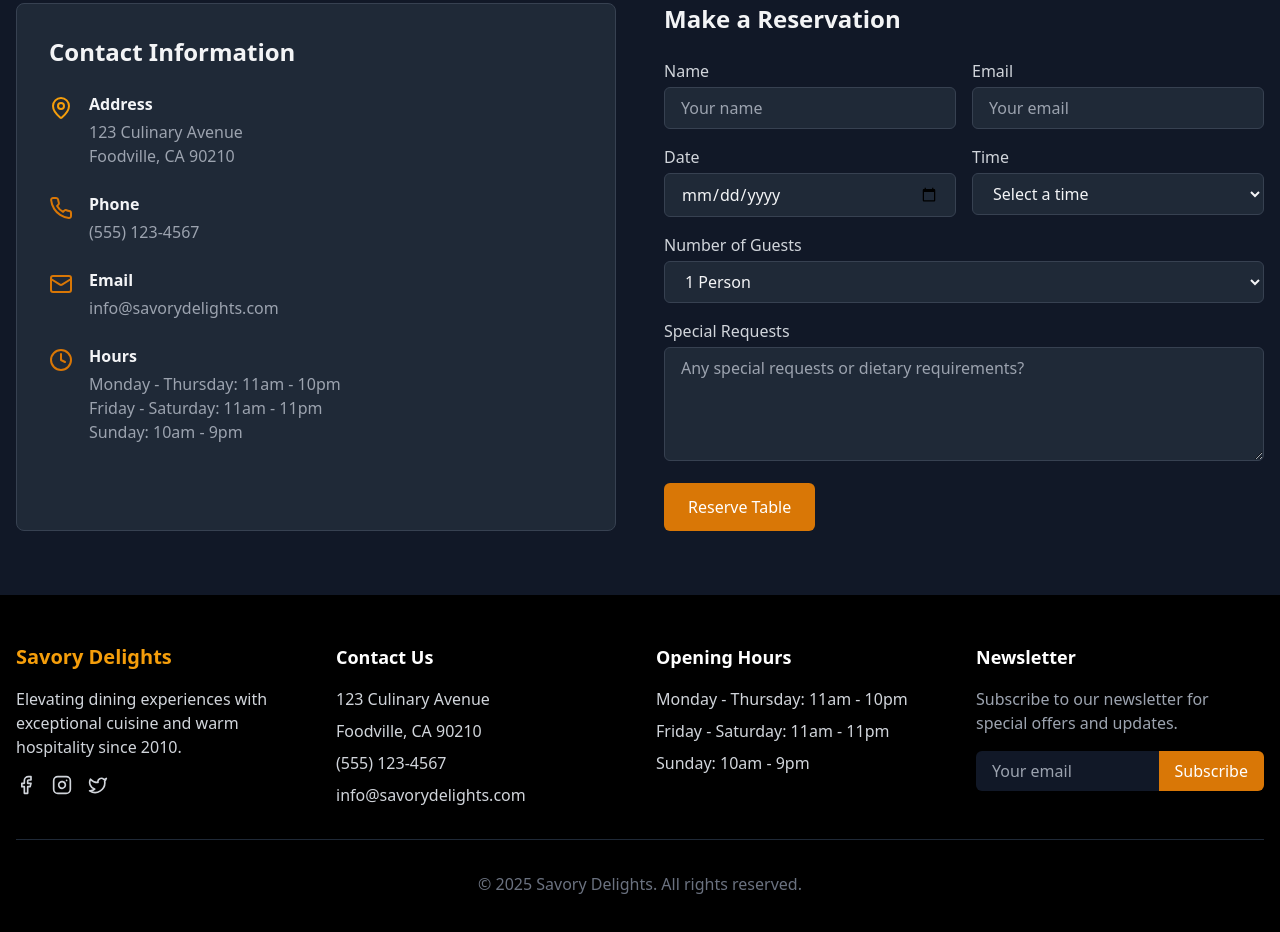
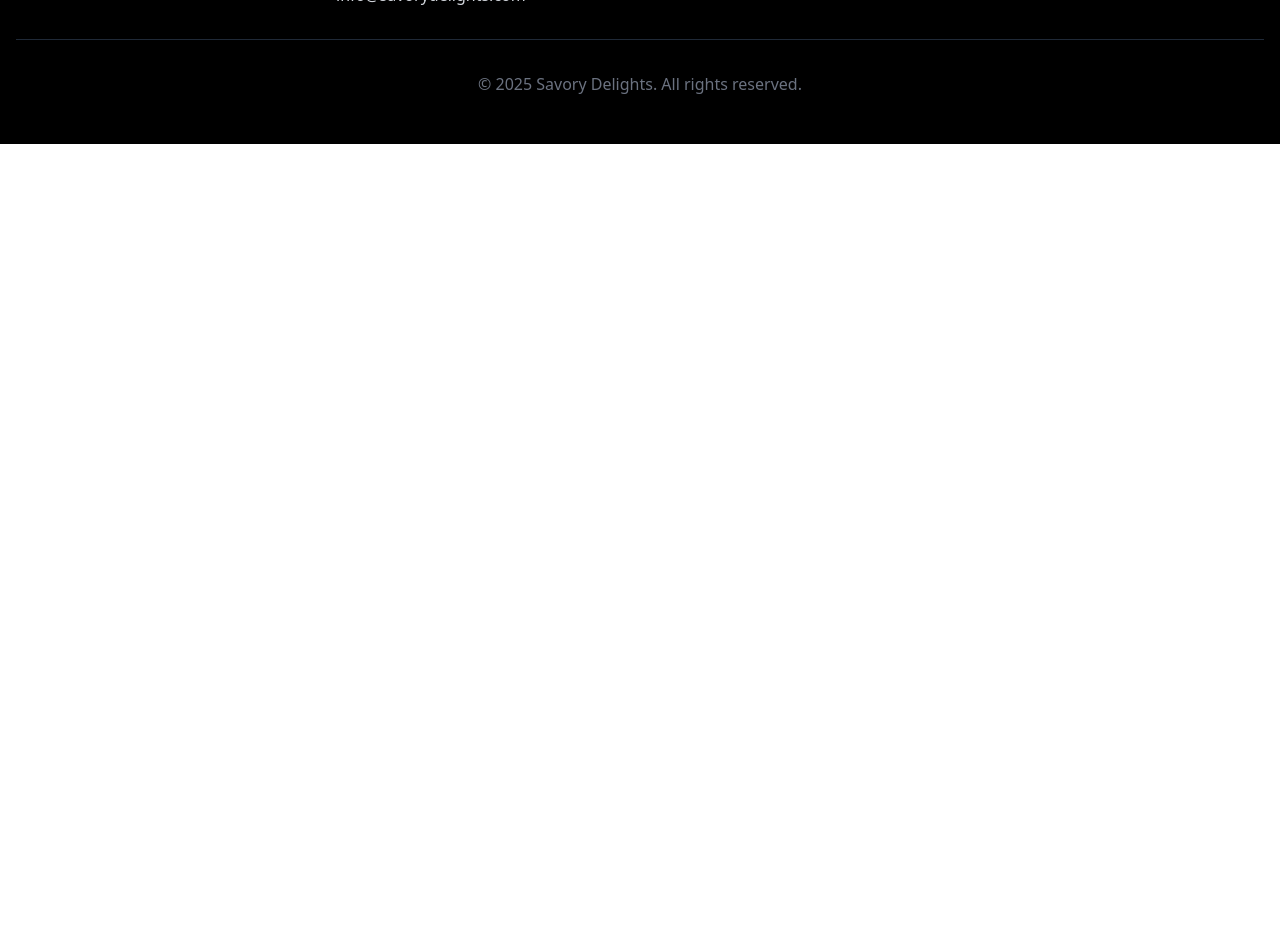
Before and after one commit to nulmul/restoapp, a React app: page / in a window 1280 px wide. Shown: the part 3660-4592 px from the top of the page. After the commit the page ends 3804 px from the top, so only its background shows below. Built offline with nearby package versions, Linux system fonts and the light colour scheme; the HTML template or start-up script is replaced by a standard one.

Commit message:
feat: add supabase client and .gitignore

```diff
--- a/src/App.tsx
+++ b/src/App.tsx
@@ -6,14 +6,17 @@ import About from './components/About';
 import Testimonials from './components/Testimonials';
 import Contact from './components/Contact';
 import Footer from './components/Footer';
+
 export function App() {
-  return <div className="font-sans bg-gray-900 text-gray-100">
+  return (
+    <div className="font-sans bg-gray-900 text-gray-100">
       <Header />
       <Hero />
       <Menu />
       <About />
       <Testimonials />
-      <Contact />
+      {/* <Contact /> */}
       <Footer />
-    </div>;
+    </div>
+  );
 }
--- a/src/components/Contact.tsx
+++ b/src/components/Contact.tsx
@@ -1,6 +1,45 @@
-import React from 'react';
-import { MapPinIcon, PhoneIcon, ClockIcon, MailIcon } from 'lucide-react';
+import React, { useState } from 'react';
+import { supabase } from '../supabaseClient'; // Import the supabase client
+
 const Contact = () => {
+  const [name, setName] = useState('');
+  const [email, setEmail] = useState('');
+  const [date, setDate] = useState('');
+  const [time, setTime] = useState('');
+  const [guests, setGuests] = useState('1');
+  const [message, setMessage] = useState('');
+  const [submitting, setSubmitting] = useState(false);
+  const [submitStatus, setSubmitStatus] = useState('');
+
+  const handleSubmit = async (e: React.FormEvent) => {
+    e.preventDefault();
+    setSubmitting(true);
+    setSubmitStatus('');
+
+    const { data, error } = await supabase
+      .from('reservations')
+      .insert([
+        { name, email, date, time, guests: parseInt(guests), special_requests: message },
+      ]);
+
+    setSubmitting(false);
+
+    if (error) {
+      console.error('Error inserting reservation:', error);
+      setSubmitStatus('Error submitting your reservation. Please try again.');
+    } else {
+      console.log('Reservation submitted:', data);
+      setSubmitStatus('Your reservation has been successfully submitted!');
+      // Clear form
+      setName('');
+      setEmail('');
+      setDate('');
+      setTime('');
+      setGuests('1');
+      setMessage('');
+    }
+  };
+
   return <section id="contact" className="py-16 bg-gray-900 w-full">
       <div className="container mx-auto px-4">
         <div className="text-center mb-12">
@@ -20,7 +59,6 @@ const Contact = () => {
             </h3>
             <div className="space-y-6">
               <div className="flex items-start">
-                <MapPinIcon className="text-amber-500 mr-4 mt-1" size={24} />
                 <div>
                   <h4 className="font-bold mb-1 text-gray-100">Address</h4>
                   <p className="text-gray-400">123 Culinary Avenue</p>
@@ -28,21 +66,18 @@ const Contact = () => {
                 </div>
               </div>
               <div className="flex items-start">
-                <PhoneIcon className="text-amber-600 mr-4 mt-1" size={24} />
                 <div>
                   <h4 className="font-bold mb-1 text-gray-100">Phone</h4>
                   <p className="text-gray-400">(555) 123-4567</p>
                 </div>
               </div>
               <div className="flex items-start">
-                <MailIcon className="text-amber-600 mr-4 mt-1" size={24} />
                 <div>
                   <h4 className="font-bold mb-1 text-gray-100">Email</h4>
                   <p className="text-gray-400">info@savorydelights.com</p>
                 </div>
               </div>
               <div className="flex items-start">
-                <ClockIcon className="text-amber-600 mr-4 mt-1" size={24} />
                 <div>
                   <h4 className="font-bold mb-1 text-gray-100">Hours</h4>
                   <p className="text-gray-400">
@@ -61,19 +96,19 @@ const Contact = () => {
             <h3 className="text-2xl font-bold mb-6 text-gray-100">
               Make a Reservation
             </h3>
-            <form className="space-y-4">
+            <form onSubmit={(e) => handleSubmit(e)} className="space-y-4">
               <div className="grid grid-cols-1 md:grid-cols-2 gap-4">
                 <div>
                   <label htmlFor="name" className="block text-gray-300 mb-1">
                     Name
                   </label>
-                  <input type="text" id="name" className="w-full px-4 py-2 bg-gray-800 border border-gray-700 rounded-md focus:outline-none focus:ring-2 focus:ring-amber-500 text-gray-100" placeholder="Your name" />
+                  <input type="text" id="name" value={name} onChange={(e) => setName(e.target.value)} required className="w-full px-4 py-2 bg-gray-800 border border-gray-700 rounded-md focus:outline-none focus:ring-2 focus:ring-amber-500 text-gray-100" placeholder="Your name" />
                 </div>
                 <div>
                   <label htmlFor="email" className="block text-gray-300 mb-1">
                     Email
                   </label>
-                  <input type="email" id="email" className="w-full px-4 py-2 bg-gray-800 border border-gray-700 rounded-md focus:outline-none focus:ring-2 focus:ring-amber-500 text-gray-100" placeholder="Your email" />
+                  <input type="email" id="email" value={email} onChange={(e) => setEmail(e.target.value)} required className="w-full px-4 py-2 bg-gray-800 border border-gray-700 rounded-md focus:outline-none focus:ring-2 focus:ring-amber-500 text-gray-100" placeholder="Your email" />
                 </div>
               </div>
               <div className="grid grid-cols-1 md:grid-cols-2 gap-4">
@@ -81,13 +116,13 @@ const Contact = () => {
                   <label htmlFor="date" className="block text-gray-300 mb-1">
                     Date
                   </label>
-                  <input type="date" id="date" className="w-full px-4 py-2 bg-gray-800 border border-gray-700 rounded-md focus:outline-none focus:ring-2 focus:ring-amber-500 text-gray-100" />
+                  <input type="date" id="date" value={date} onChange={(e) => setDate(e.target.value)} required className="w-full px-4 py-2 bg-gray-800 border border-gray-700 rounded-md focus:outline-none focus:ring-2 focus:ring-amber-500 text-gray-100" />
                 </div>
                 <div>
                   <label htmlFor="time" className="block text-gray-300 mb-1">
                     Time
                   </label>
-                  <select id="time" className="w-full px-4 py-2 bg-gray-800 border border-gray-700 rounded-md focus:outline-none focus:ring-2 focus:ring-amber-500 text-gray-100">
+                  <select id="time" value={time} onChange={(e) => setTime(e.target.value)} required className="w-full px-4 py-2 bg-gray-800 border border-gray-700 rounded-md focus:outline-none focus:ring-2 focus:ring-amber-500 text-gray-100">
                     <option value="">Select a time</option>
                     <option value="17:00">5:00 PM</option>
                     <option value="17:30">5:30 PM</option>
@@ -105,25 +140,26 @@ const Contact = () => {
                 <label htmlFor="guests" className="block text-gray-300 mb-1">
                   Number of Guests
                 </label>
-                <select id="guests" className="w-full px-4 py-2 bg-gray-800 border border-gray-700 rounded-md focus:outline-none focus:ring-2 focus:ring-amber-500 text-gray-100">
+                <select id="guests" value={guests} onChange={(e) => setGuests(e.target.value)} required className="w-full px-4 py-2 bg-gray-800 border border-gray-700 rounded-md focus:outline-none focus:ring-2 focus:ring-amber-500 text-gray-100">
                   <option value="1">1 Person</option>
                   <option value="2">2 People</option>
                   <option value="3">3 People</option>
                   <option value="4">4 People</option>
                   <option value="5">5 People</option>
                   <option value="6">6 People</option>
-                  <option value="7+">7+ People</option>
+                  <option value="7">7+ People</option>
                 </select>
               </div>
               <div>
                 <label htmlFor="message" className="block text-gray-300 mb-1">
                   Special Requests
                 </label>
-                <textarea id="message" rows={4} className="w-full px-4 py-2 bg-gray-800 border border-gray-700 rounded-md focus:outline-none focus:ring-2 focus:ring-amber-500 text-gray-100" placeholder="Any special requests or dietary requirements?"></textarea>
+                <textarea id="message" value={message} onChange={(e) => setMessage(e.target.value)} rows={4} className="w-full px-4 py-2 bg-gray-800 border border-gray-700 rounded-md focus:outline-none focus:ring-2 focus:ring-amber-500 text-gray-100" placeholder="Any special requests or dietary requirements?"></textarea>
               </div>
-              <button type="submit" className="bg-amber-600 text-white px-6 py-3 rounded-md font-medium hover:bg-amber-700 transition-colors">
-                Reserve Table
+              <button type="submit" disabled={submitting} className="bg-amber-600 text-white px-6 py-3 rounded-md font-medium hover:bg-amber-700 transition-colors disabled:bg-gray-500">
+                {submitting ? 'Submitting...' : 'Reserve Table'}
               </button>
+              {submitStatus && <p className={`mt-4 text-center ${submitStatus.includes('Error') ? 'text-red-500' : 'text-green-500'}`}>{submitStatus}</p>}
             </form>
           </div>
         </div>
--- a/src/components/Footer.tsx
+++ b/src/components/Footer.tsx
@@ -1,5 +1,5 @@
 import React from 'react';
-import { FacebookIcon, InstagramIcon, TwitterIcon } from 'lucide-react';
+
 const Footer = () => {
   return <footer className="bg-black text-white py-12 w-full">
       <div className="container mx-auto px-4">
@@ -15,13 +15,13 @@ const Footer = () => {
             </p>
             <div className="flex space-x-4">
               <a href="#" className="text-gray-300 hover:text-amber-500 transition-colors">
-                <FacebookIcon size={20} />
+
               </a>
               <a href="#" className="text-gray-300 hover:text-amber-500 transition-colors">
-                <InstagramIcon size={20} />
+
               </a>
               <a href="#" className="text-gray-300 hover:text-amber-500 transition-colors">
-                <TwitterIcon size={20} />
+
               </a>
             </div>
           </div>
--- a/src/components/Header.tsx
+++ b/src/components/Header.tsx
@@ -1,16 +1,16 @@
 import React, { useState } from 'react';
-import { MenuIcon, XIcon } from 'lucide-react';
+
 const Header = () => {
   const [isMenuOpen, setIsMenuOpen] = useState(false);
   const toggleMenu = () => {
     setIsMenuOpen(!isMenuOpen);
   };
-  return <header className="bg-gray-900 border-b border-gray-800 sticky top-0 z-50">
+  return (
+    <header className="bg-gray-900 border-b border-gray-800 sticky top-0 z-50">
       <div className="container mx-auto px-4 py-4 flex justify-between items-center">
         <div className="flex items-center">
           <h1 className="text-2xl font-bold text-amber-600">Savory Delights</h1>
         </div>
-        {/* Desktop Navigation */}
         <nav className="hidden md:flex space-x-8">
           <a href="#home" className="text-gray-300 hover:text-amber-500 font-medium">
             Home
@@ -31,12 +31,13 @@ const Header = () => {
         {/* Mobile menu button */}
         <div className="md:hidden">
           <button onClick={toggleMenu} className="text-gray-300">
-            {isMenuOpen ? <XIcon size={24} /> : <MenuIcon size={24} />}
+            {isMenuOpen ? 'Close' : 'Menu'}
           </button>
         </div>
       </div>
       {/* Mobile Navigation */}
-      {isMenuOpen && <nav className="md:hidden bg-gray-800 px-4 py-2">
+      {isMenuOpen && (
+        <nav className="md:hidden bg-gray-800 px-4 py-2">
           <div className="flex flex-col space-y-3">
             <a href="#home" className="text-gray-300 hover:text-amber-500 font-medium py-2" onClick={toggleMenu}>
               Home
@@ -54,7 +55,10 @@ const Header = () => {
               Contact
             </a>
           </div>
-        </nav>}
-    </header>;
+        </nav>
+      )}
+    </header>
+  );
 };
+
 export default Header;
--- /dev/null
+++ b/src/supabaseClient.ts
@@ -0,0 +1,6 @@
+import { createClient } from '@supabase/supabase-js'
+
+const supabaseUrl = process.env.VITE_APP_SUPABASE_URL
+const supabaseAnonKey = process.env.VITE_APP_SUPABASE_ANON_KEY
+
+export const supabase = createClient(supabaseUrl, supabaseAnonKey)
```
Also changed, not shown: 2 other files (tests, documents, lock files or other folders).
